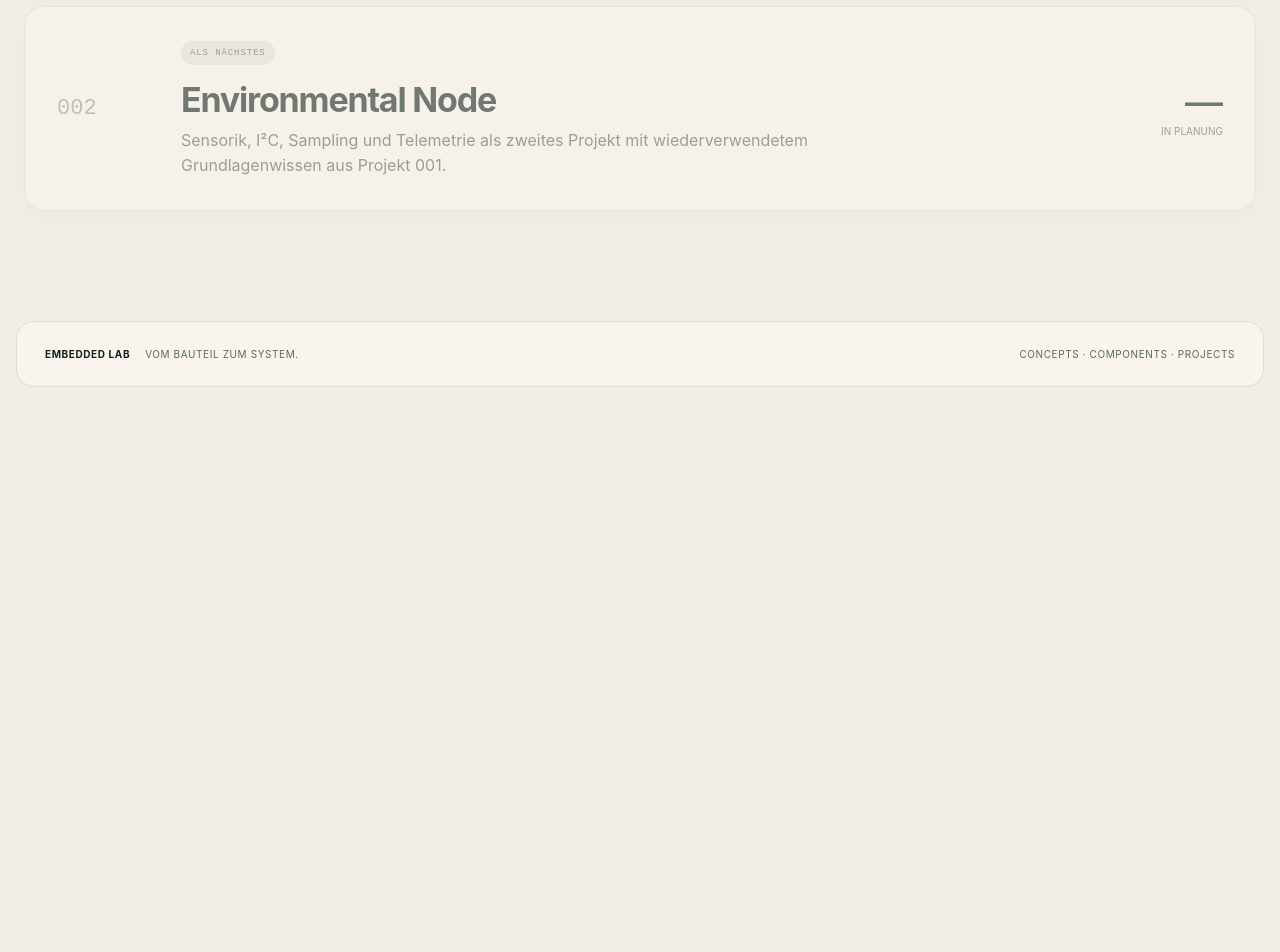
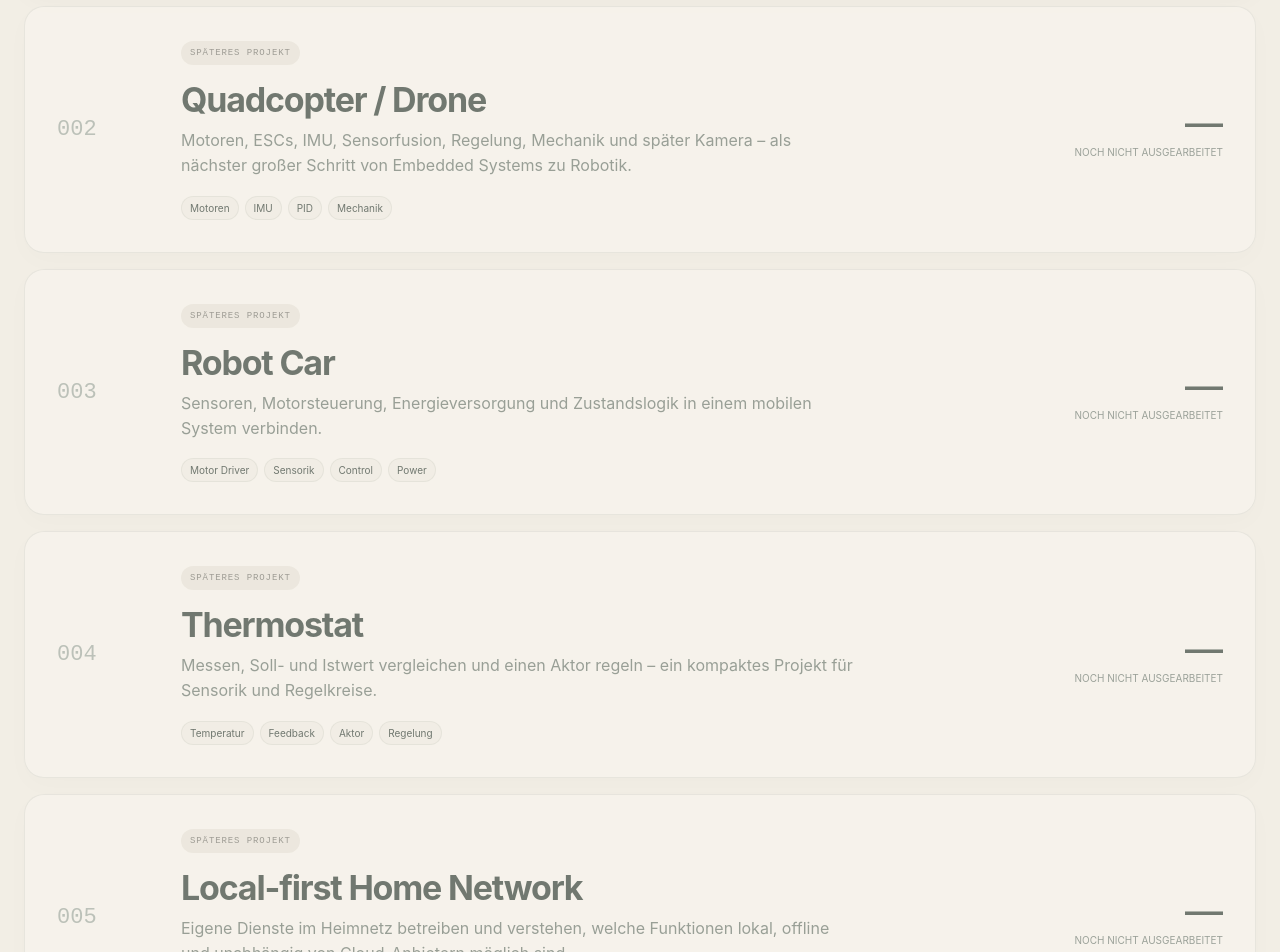
Before and after one commit to dabin134/embedded-lab, a Next.js app: page /projects in a window 1280 px wide. Shown: the part 860-1812 px from the top of the page. Before the commit the page ends 1269 px from the top, so only its background shows below. Built offline with nearby package versions, Linux system fonts and the light colour scheme.

Commit message:
Add future Embedded Labby project roadmap

```diff
--- a/app/projects/page.tsx
+++ b/app/projects/page.tsx
@@ -1,4 +1,31 @@
 import Link from "next/link";
+
+const futureProjects = [
+  {
+    number: "002",
+    title: "Quadcopter / Drone",
+    description: "Motoren, ESCs, IMU, Sensorfusion, Regelung, Mechanik und später Kamera – als nächster großer Schritt von Embedded Systems zu Robotik.",
+    tags: ["Motoren", "IMU", "PID", "Mechanik"],
+  },
+  {
+    number: "003",
+    title: "Robot Car",
+    description: "Sensoren, Motorsteuerung, Energieversorgung und Zustandslogik in einem mobilen System verbinden.",
+    tags: ["Motor Driver", "Sensorik", "Control", "Power"],
+  },
+  {
+    number: "004",
+    title: "Thermostat",
+    description: "Messen, Soll- und Istwert vergleichen und einen Aktor regeln – ein kompaktes Projekt für Sensorik und Regelkreise.",
+    tags: ["Temperatur", "Feedback", "Aktor", "Regelung"],
+  },
+  {
+    number: "005",
+    title: "Local-first Home Network",
+    description: "Eigene Dienste im Heimnetz betreiben und verstehen, welche Funktionen lokal, offline und unabhängig von Cloud-Anbietern möglich sind.",
+    tags: ["Linux", "Netzwerk", "Services", "Local-first"],
+  },
+];
 
 export default function ProjectsPage() {
   return (
@@ -12,18 +39,26 @@ export default function ProjectsPage() {
         <Link className="project-list-card featured" href="/projects/rfid-music-player">
           <div className="project-number">001</div>
           <div>
-            <span className="badge">Aktiv · Starterprojekt</span>
+            <span className="badge">Aktiv · Referenzprojekt</span>
             <h2>RFID-Musikplayer</h2>
             <p>RFID-Karte auflegen, UID erkennen, Album zuordnen und Musik abspielen – vom ersten Stromkreis über SPI und Induktion bis zur Systemintegration.</p>
             <div className="project-tags"><span>Raspberry Pi 4</span><span>MFRC522</span><span>SPI</span><span>RFID</span><span>Python</span></div>
           </div>
           <div className="project-side"><strong>11</strong><span>Lernschritte</span><i>→</i></div>
         </Link>
-        <div className="project-list-card muted">
-          <div className="project-number">002</div>
-          <div><span className="badge subtle">Als Nächstes</span><h2>Environmental Node</h2><p>Sensorik, I²C, Sampling und Telemetrie als zweites Projekt mit wiederverwendetem Grundlagenwissen aus Projekt 001.</p></div>
-          <div className="project-side"><strong>—</strong><span>in Planung</span></div>
-        </div>
+
+        {futureProjects.map((project) => (
+          <div className="project-list-card muted" key={project.number}>
+            <div className="project-number">{project.number}</div>
+            <div>
+              <span className="badge subtle">Späteres Projekt</span>
+              <h2>{project.title}</h2>
+              <p>{project.description}</p>
+              <div className="project-tags">{project.tags.map((tag) => <span key={tag}>{tag}</span>)}</div>
+            </div>
+            <div className="project-side"><strong>—</strong><span>noch nicht ausgearbeitet</span></div>
+          </div>
+        ))}
       </div>
     </section>
   );
```
